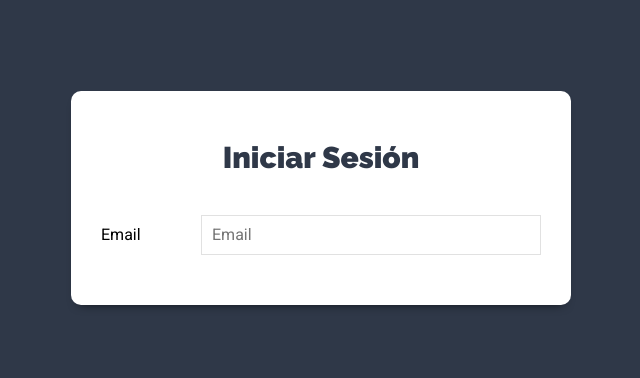
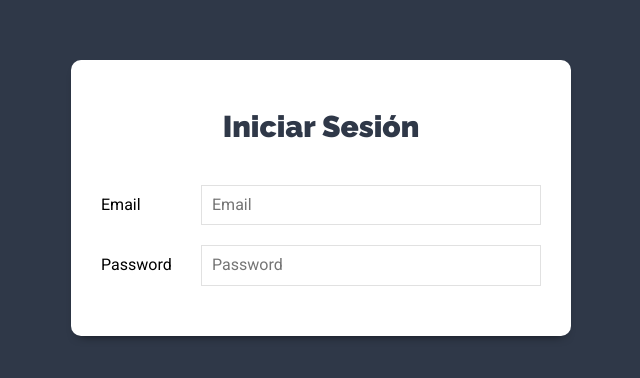
Before and after one commit to Jair-vet/MERN-Task-React, a React (Create React App) app: page / in a window 1280 px wide. Shown: the part 202-580 px from the top of the page, without its empty margins (319-959 px from the left). Built offline with nearby package versions, Linux system fonts and the light colour scheme.

Commit message:
Creamos el campo del Password en el Login

```diff
--- a/src/components/auth/Login.js
+++ b/src/components/auth/Login.js
@@ -24,6 +24,16 @@ const Login = () => {
                             onChange={onChange}
                         />
                     </div>
+                    <div className="campo-form">
+                        <label htmlFor="password">Password</label>
+                        <input
+                            type="password"
+                            id="password"
+                            name="password"
+                            placeholder="Password"
+                            onChange={onChange}
+                        />
+                    </div>
                 </form>
             </div>
         </div>
```
